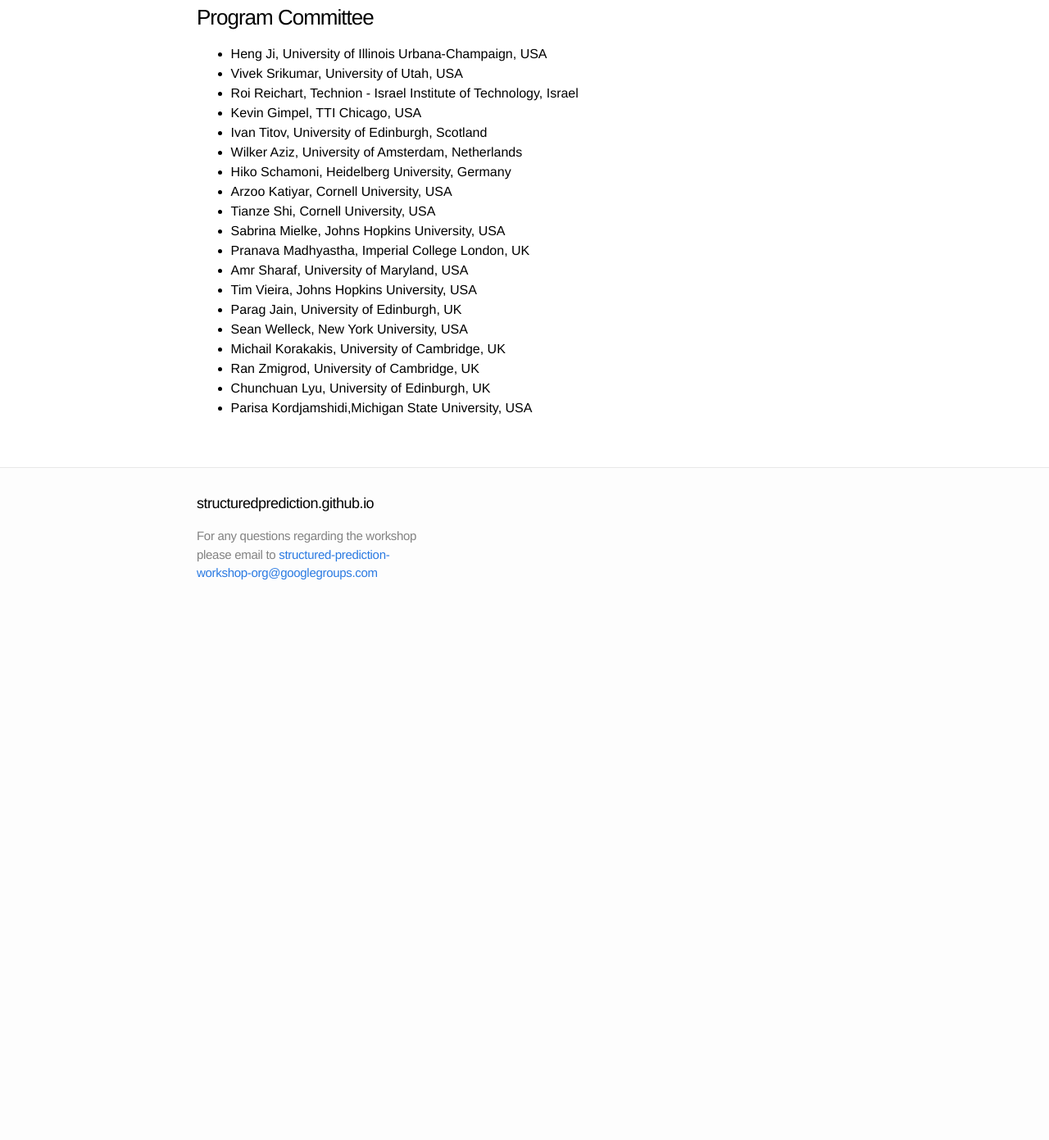
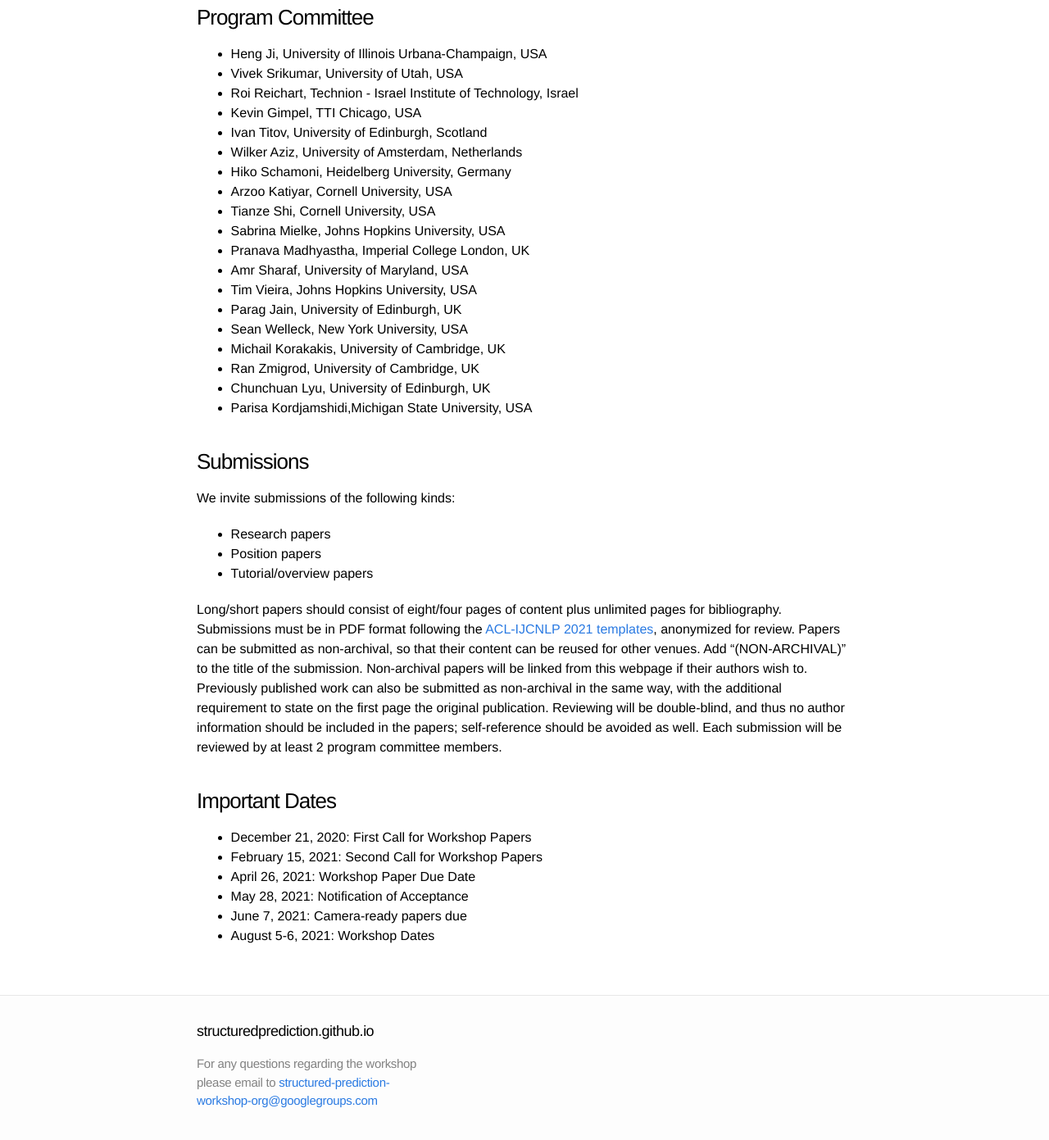
Before and after one commit to structuredprediction/structuredprediction.github.io, a Jekyll site: the page built from SPNLP21/1_cfp.md, in a window 1280 px wide and 1400 px high, scrolled down 1687 px. Shown: the top 1391 px of the window at 82% size. Built offline with Jekyll 4.4.1, drawn with Linux system fonts in a browser that asks for light colours; before the commit the page ends 2443 px from its top, so only the background shows below that.

Commit message:
Update 1_cfp.md

```diff
--- a/SPNLP21/1_cfp.md
+++ b/SPNLP21/1_cfp.md
@@ -72,3 +72,23 @@ We invite submissions of the following kinds:
 * Ran Zmigrod, University of Cambridge, UK
 * Chunchuan Lyu, University of Edinburgh, UK
 * Parisa Kordjamshidi,Michigan State University, USA
+
+### Submissions
+
+We invite submissions of the following kinds:
+*  Research papers
+*  Position papers
+*  Tutorial/overview papers
+
+Long/short papers should consist of eight/four pages of content plus unlimited pages for bibliography. Submissions must be in PDF format following the [ACL-IJCNLP 2021 templates](https://2021.aclweb.org/calls/papers/#submissions), anonymized for review. Papers can be submitted as non-archival, so that their content can be reused for other venues. Add "(NON-ARCHIVAL)" to the title of the submission. Non-archival papers will be linked from this webpage if their authors wish to. Previously published work can also be submitted as non-archival in the same way, with the additional requirement to state on the first page the original publication.
+<!--To mark your submission as non-archival, check the corresponding checkbox on the submission form. -->
+Reviewing will be double-blind, and thus no author information should be included in the papers; self-reference should be avoided as well. Each submission will be reviewed by at least 2 program committee members.
+
+
+### Important Dates
+- December 21, 2020: First Call for Workshop Papers
+- February 15, 2021: Second Call for Workshop Papers
+- April 26, 2021: Workshop Paper Due Date
+- May 28, 2021: Notification of Acceptance
+- June 7, 2021: Camera-ready papers due
+- August 5-6, 2021: Workshop Dates
```
